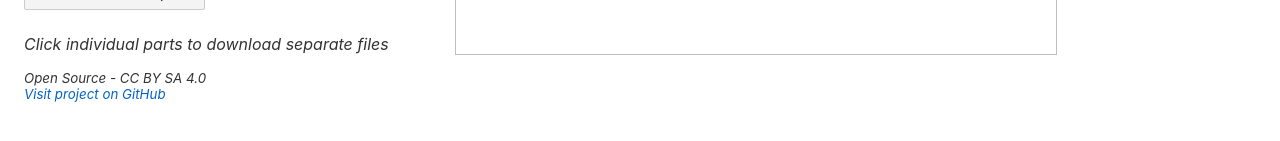
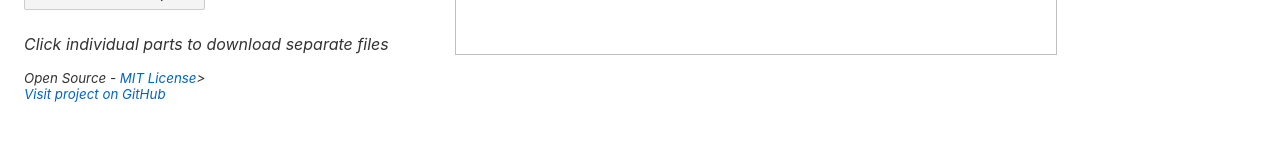
Before and after one commit to lizzard77/cnc-french-cleat-box-designer, a Svelte app: page / in a window 1280 px wide. Shown: the part 655-796 px from the top of the page. Built offline with nearby package versions, Linux system fonts and the light colour scheme.

Commit message:
Update license link

```diff
--- a/src/App.svelte
+++ b/src/App.svelte
@@ -143,7 +143,7 @@
     </div>
 
     <div style="font-style: italic; font-size: smaller;">
-        Open Source - CC BY SA 4.0<br />
+        Open Source - <a href="https://github.com/lizzard77/cnc-french-cleat-box-designer/blob/master/LICENSE">MIT License</a>><br />
         <a href="https://github.com/lizzard77/cnc-french-cleat-box-designer">Visit project on GitHub</a>
     </div>
 </div>
```
